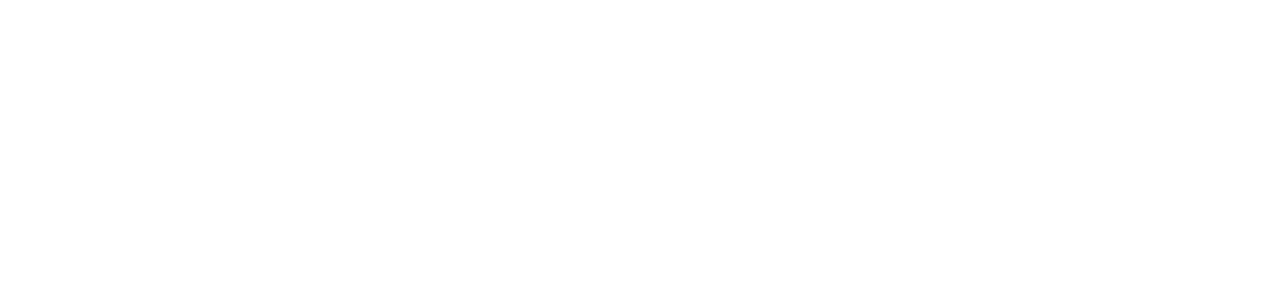
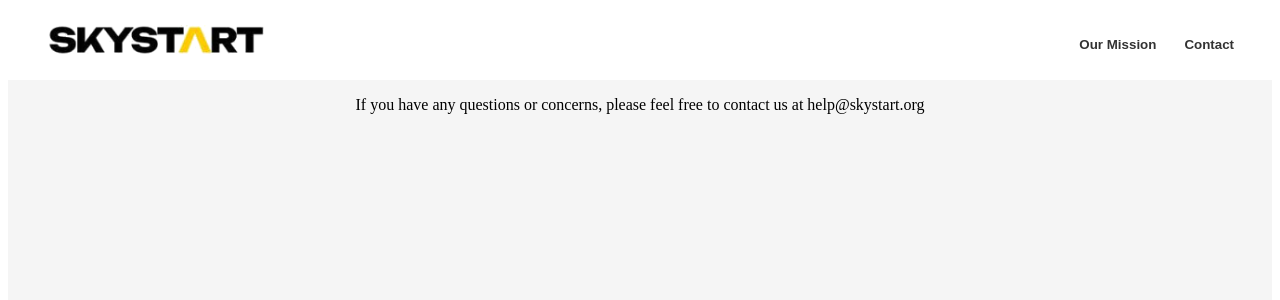
Before and after one commit to MEOWcanCODE/inf117-skystart, a Vue app in the folder my-vue-app/: page /contact-us in a window 1280 px wide. Before the commit this address had no page. Shown: the top 300 px of the page. Built offline with nearby package versions, Linux system fonts and the light colour scheme.

Commit message:
basic contact page

```diff
--- a/my-vue-app/src/router/index.js
+++ b/my-vue-app/src/router/index.js
@@ -13,6 +13,8 @@
   { path: '/student-projects', name: 'StudentProjects', component: () => import('../views/StudentProjects.vue') },
   { path: '/student-settings', name: 'StudentSettings', component: () => import('../views/StudentSettings.vue') },
 
+  { path: '/contact-us', name: 'ContactUs', component: () => import('../views/ContactUs.vue') },
+
 
 ]
 
--- /dev/null
+++ b/my-vue-app/src/views/ContactUs.vue
@@ -0,0 +1,65 @@
+<!--
+  ContactUs.vue
+  Contact page that is available for public view
+  Displays how to contact SkyStart
+-->
+
+<template>
+  <div class="home-container">
+    <div class="contact-us">
+      <header class="nav-bar">
+        <img src="/logo.png" alt="Skystart Logo" class="logo" />
+        <div class="nav-links">
+          <button>Our Mission</button>
+          <button>Contact</button>
+        </div>
+      </header>
+
+      <main class="contact-info">
+        <p>
+          If you have any questions or concerns, please feel free to contact us at help@skystart.org
+        </p>
+      </main>
+    </div>
+
+  </div>
+  </template>
+
+  <style scoped>
+  .home-container {
+    background-color: #f5f5f5;
+    height: 100vh;
+    display: flex;
+    flex-direction: column;
+  }
+
+  .nav-bar {
+    background-color: #ffffff;
+    padding: 1rem 2rem;
+    display: flex;
+    justify-content: space-between;
+    align-items: center;
+  }
+
+  .logo {
+    height: 40px;
+  }
+
+  .nav-links button {
+    margin-left: 1rem;
+    background: none;
+    border: none;
+    font-weight: bold;
+    color: #333;
+    cursor: pointer;
+  }
+
+  .contact-info {
+    flex: 1;
+    display: flex;
+    justify-content: center;
+    align-items: center;
+    gap: 2rem;
+  }
+
+  </style>
--- a/my-vue-app/src/views/HomePage.vue
+++ b/my-vue-app/src/views/HomePage.vue
@@ -6,10 +6,10 @@
 <template>
     <div class="home-container">
       <header class="nav-bar">
-        <img src="/logo.png" alt="Skystart Logo" class="logo" />
+        <img src="/logo.png" alt="Skystart Logo" class="logo" @click="goHome"/>
         <div class="nav-links">
           <button>Our Mission</button>
-          <button>Contact</button>
+          <button @click="goToContact">Contact</button>
         </div>
       </header>
 
@@ -23,6 +23,10 @@
   <script setup>
   import { useRouter } from 'vue-router'
   const router = useRouter()
+
+  function goToContact() {
+  router.push('/contact-us')
+  }
 
   function goToOrgLogin() {
     router.push('/login')
```
